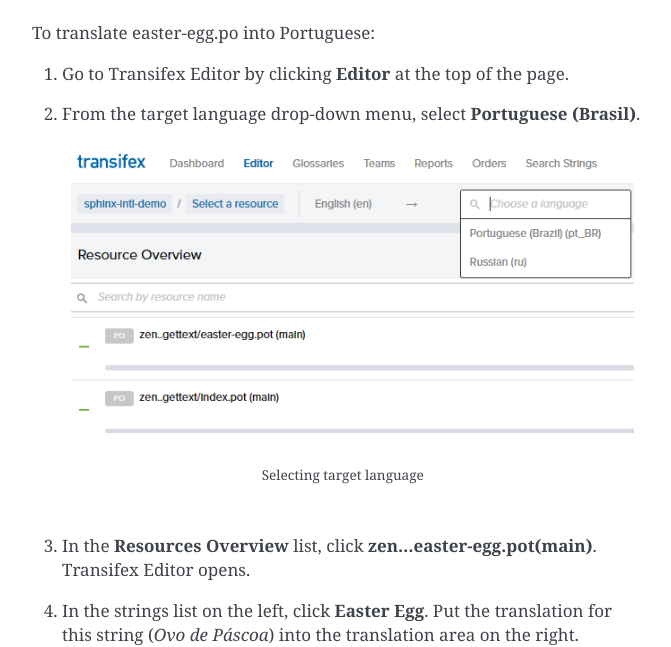
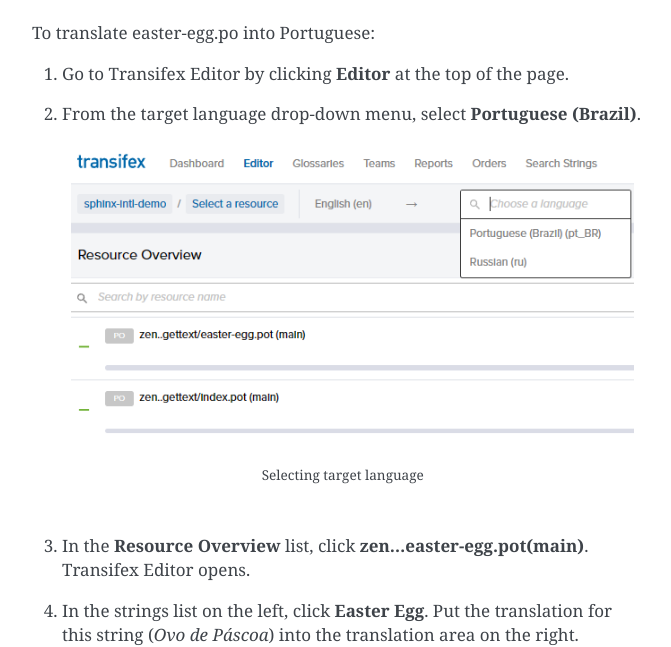
Before and after one commit to authoress/sphinx-intl-guide, a Sphinx documentation site: the page built from docs/translate-text-in-po-files.rst, in a window 1280 px wide and 1400 px high, scrolled down 6930 px. Shown: the part 158-805 px from the top of the window, without its empty margins (438-1109 px from the left). Built offline with Sphinx 7.4.7, drawn with Linux system fonts in a browser that asks for light colours; some of the changed text lies outside the part shown.

```diff
--- a/docs/translate-text-in-po-files.rst
+++ b/docs/translate-text-in-po-files.rst
@@ -201,14 +201,14 @@
 To translate easter-egg.po into Portuguese:
 
 #. Go to Transifex Editor by clicking **Editor** at the top of the page.
-#. From the target language drop-down menu, select **Portuguese (Brasil)**.
+#. From the target language drop-down menu, select **Portuguese (Brazil)**.
 
    .. figure:: _static/select_target_language.png
 	  :align: center
 	  :alt: target language selector
 
 	  Selecting target language
-#. In the **Resources Overview** list, click **zen...easter-egg.pot(main)**.
+#. In the **Resource Overview** list, click **zen...easter-egg.pot(main)**.
    Transifex Editor opens.
 #. In the strings list on the left, click **Easter Egg**.
    Put the translation for this string (*Ovo de Páscoa*) into the translation area on the right.
```
Also changed, not shown: other parts of docs/translate-text-in-po-files.rst (+1 -1 lines), docs/_static/bulk_actions.png, 14 other files.
